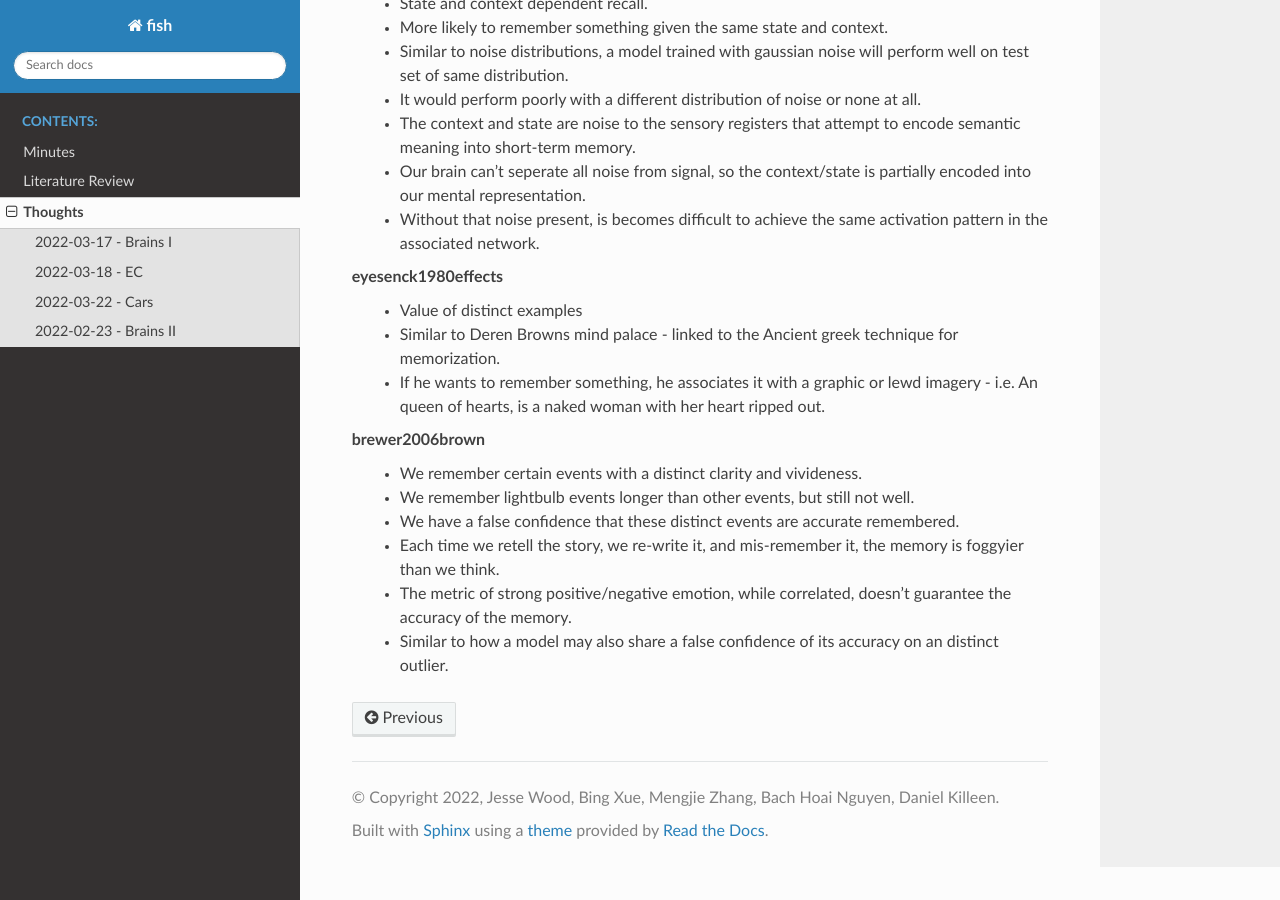
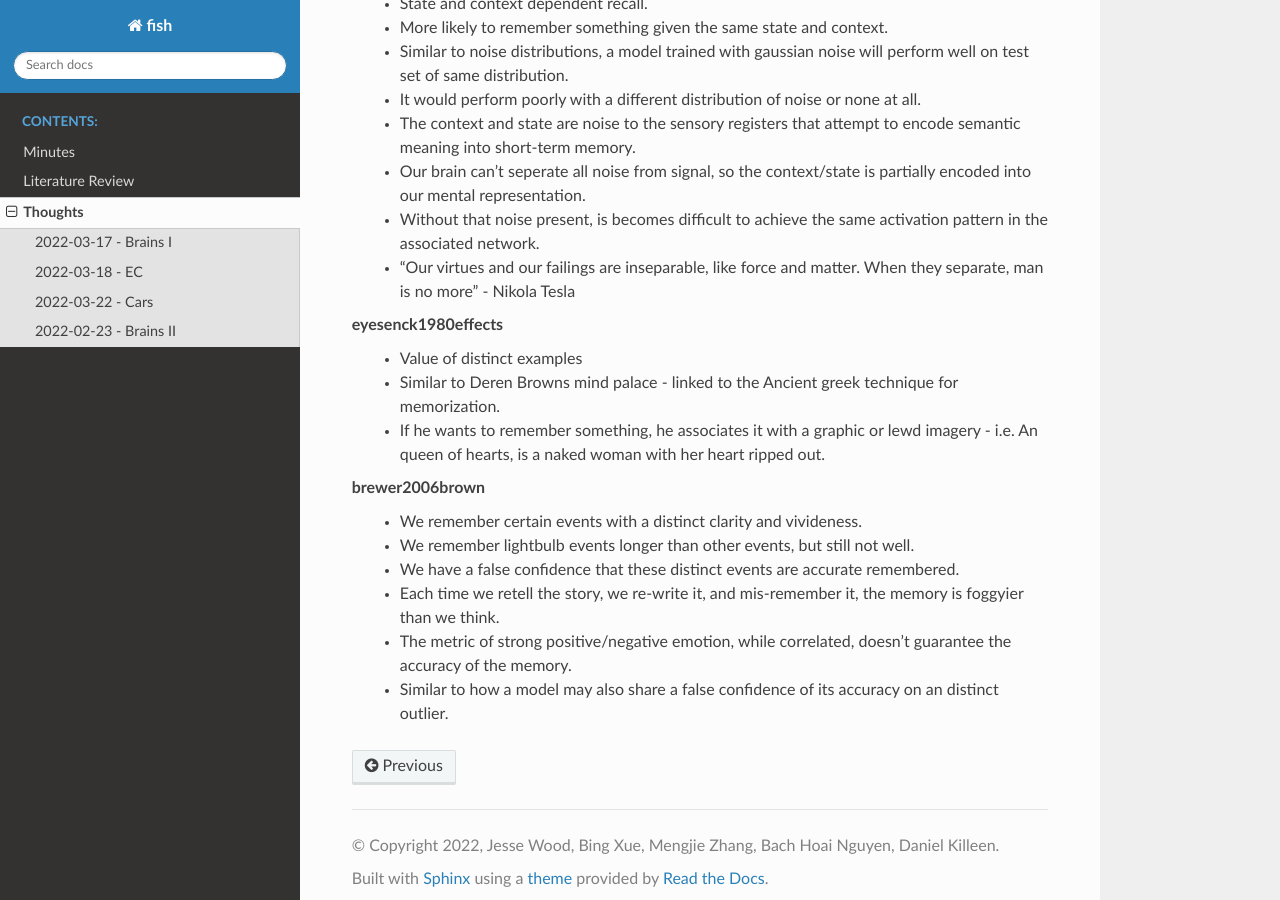
Before and after one commit to woodRock/fishy-business, a Sphinx documentation site: the page built from docs/source/thoughts.rst, in a window 1280 px wide and 900 px high, scrolled down 2342 px. Built offline with Sphinx 7.4.7 and the Read the Docs theme 2.0.0, drawn with Linux system fonts in a browser that asks for light colours.

Commit message:
Tesla: Viture and failings quote

```diff
--- a/docs/source/thoughts.rst
+++ b/docs/source/thoughts.rst
@@ -76,6 +76,7 @@ eich1975state, miles1998state, godden1975context
     * The context and state are noise to the sensory registers that attempt to encode semantic meaning into short-term memory.
     * Our brain can't seperate all noise from signal, so the context/state is partially encoded into our mental representation.
     * Without that noise present, is becomes difficult to achieve the same activation pattern in the associated network.
+    * "Our virtues and our failings are inseparable, like force and matter. When they separate, man is no more" - Nikola Tesla
 
 eyesenck1980effects
     * Value of distinct examples
```
